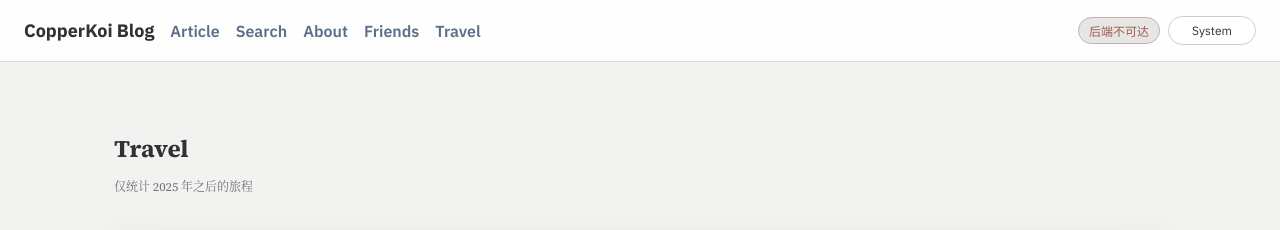
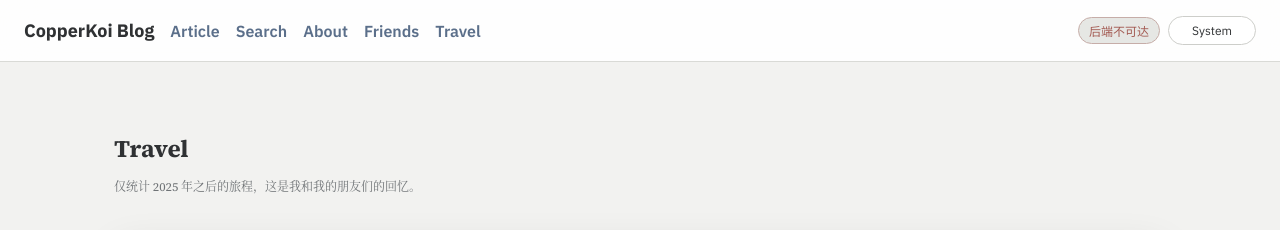
Before and after one commit to CopperKoi/Koi-Blog, a Next.js app: page /travel in a window 1280 px wide. Shown: the top 230 px of the page. Built offline with nearby package versions, Linux system fonts and the light colour scheme; no server answers.

Commit message:
chore(travel): update journey subtitle text

```diff
--- a/app/travel/page.tsx
+++ b/app/travel/page.tsx
@@ -81,7 +81,7 @@ export default function TravelPage() {
         <section className="row space-between">
           <div>
             <h1 style={{ marginBottom: "var(--space-2)" }}>Travel</h1>
-            <p className="meta">仅统计 2025 年之后的旅程</p>
+            <p className="meta">仅统计 2025 年之后的旅程，这是我和我的朋友们的回忆。</p>
           </div>
           {admin ? (
             <div className="row">
```
